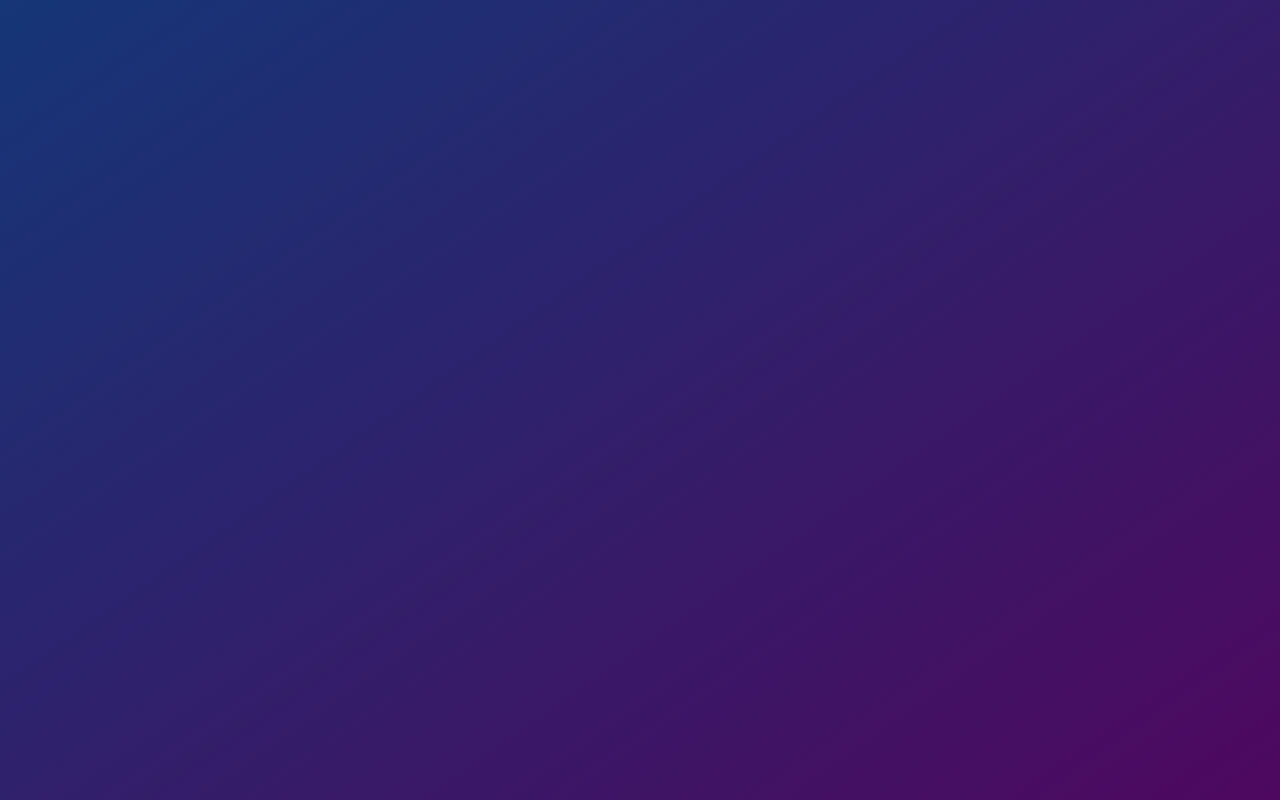
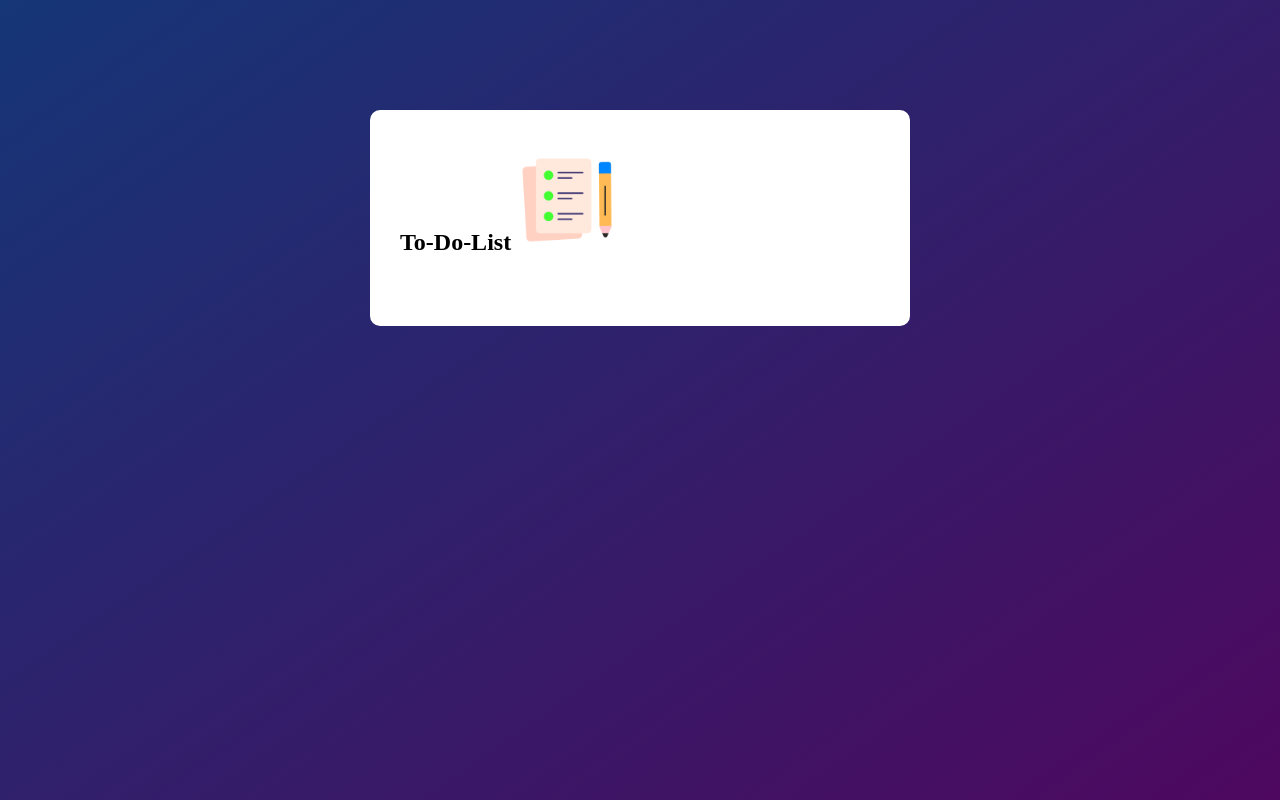
Before and after one commit to Sayantan131/mini_projects_in_js, a plain HTML site: page To-Do-App/index.html in a window 1280 px wide. Drawn offline with Linux system fonts and the light colour scheme.

Commit message:
error solve

```diff
--- a/To-Do-App/index.html
+++ b/To-Do-App/index.html
@@ -8,7 +8,9 @@
 </head>
 <body>
    <div class="container">
-
+    <div class="todo-app">
+        <h2>To-Do-List <img src="images/icon.png" alt="icon"></h2>
+    </div>
    </div>
 
 </body>
--- a/To-Do-App/style.css
+++ b/To-Do-App/style.css
@@ -10,3 +10,12 @@
     background: linear-gradient(145deg, #153677, #4e085f);
     padding: 10px;
 }
+
+.todo-app{
+    width: 100%;
+    max-width: 540px;
+    background-color: #fff;
+    margin: 100px auto 20px;
+    padding: 40px 30px 70px;
+    border-radius: 10px;
+}
```
